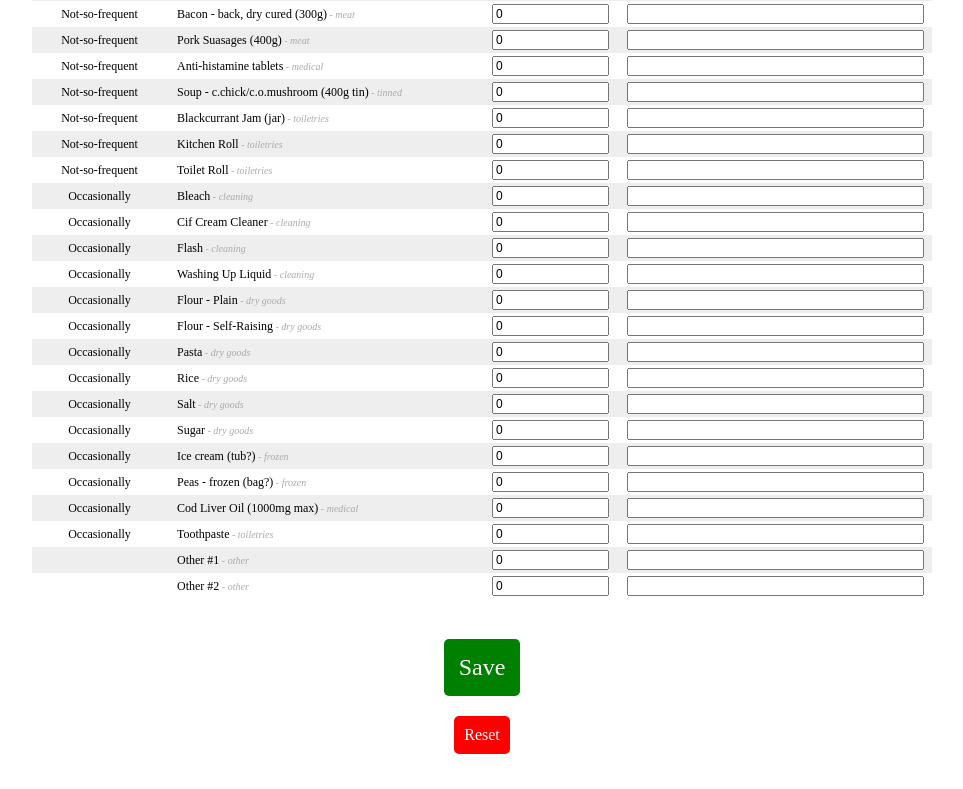
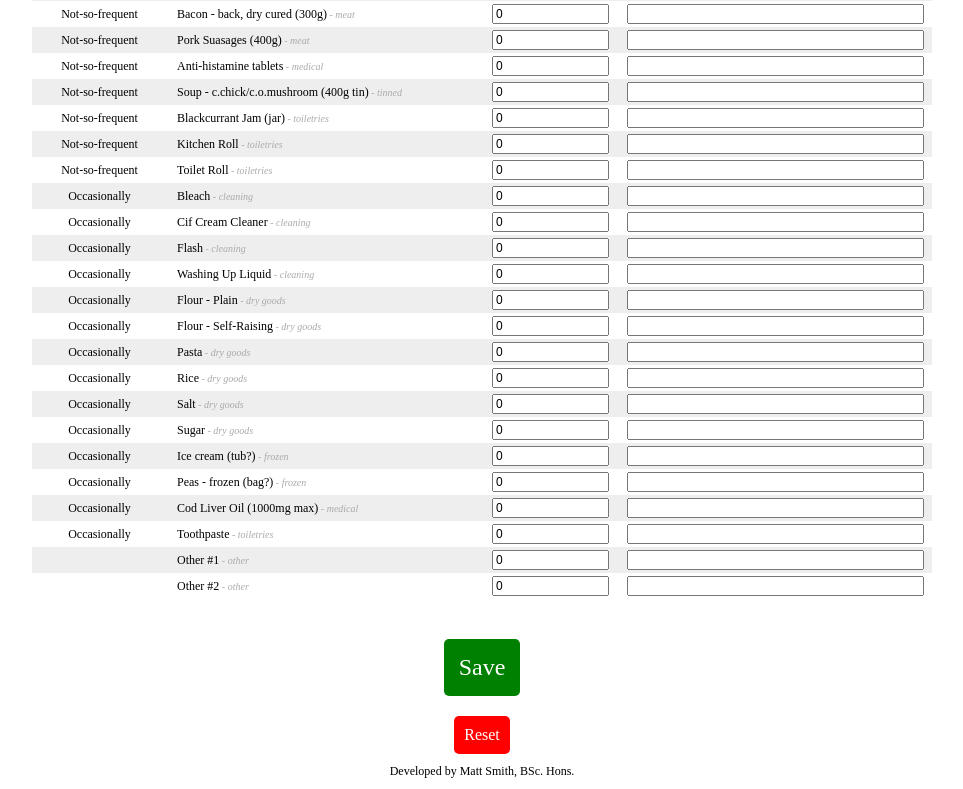
Before and after one commit to smiths-org-uk/shopping, a React app in the folder client/: page / in a window 1280 px wide. Shown: the part 714-1503 px from the top of the page, without its empty margins (158-1121 px from the left). Built offline with nearby package versions, Linux system fonts and the light colour scheme; data requests are answered from the project's data file; the HTML template or start-up script is replaced by a standard one.

Commit message:
Minor reformatting and added footer

```diff
--- a/client/src/components/ResetButton.js
+++ b/client/src/components/ResetButton.js
@@ -24,7 +24,9 @@ const StyledSaveButton = styled.div`
 export default class ResetButton extends React.Component {
     render() {
         return (
-            <StyledSaveButton onClick={this.props.onReset}>Reset</StyledSaveButton>
+            <div>
+                <StyledSaveButton onClick={this.props.onReset}>Reset</StyledSaveButton>
+            </div>
         )
     }
 }
--- a/client/src/components/SaveButton.js
+++ b/client/src/components/SaveButton.js
@@ -24,7 +24,9 @@ const StyledSaveButton = styled.div`
 export default class SaveButton extends React.Component {
     render() {
         return (
-            <StyledSaveButton onClick={this.props.onSave}>Save</StyledSaveButton>
+            <div>
+                <StyledSaveButton onClick={this.props.onSave}>Save</StyledSaveButton>
+            </div>
         )
     }
 }
--- a/client/src/containers/App.js
+++ b/client/src/containers/App.js
@@ -12,6 +12,11 @@ const StyledApp = styled.div`
     max-width: 900px;
     margin: 0 auto;
     text-align: center;
+`
+
+const StyledFooter = styled.div`
+    font-size: 12px;
+    margin-bottom: 10px;
 `
 
 export default class App extends React.Component {
@@ -54,12 +59,11 @@ export default class App extends React.Component {
       <StyledApp>
         <Title />
         <ItemTable items={this.state.items} />
-        <div>
-          <SaveButton onSave={this.save} />
-        </div>
-        <div>
-          <ResetButton onReset={this.reset} />
-        </div>
+        <SaveButton onSave={this.save} />
+        <ResetButton onReset={this.reset} />
+        <StyledFooter>
+          Developed by Matt Smith, BSc. Hons.
+        </StyledFooter>
       </StyledApp>
     );
   }
```
